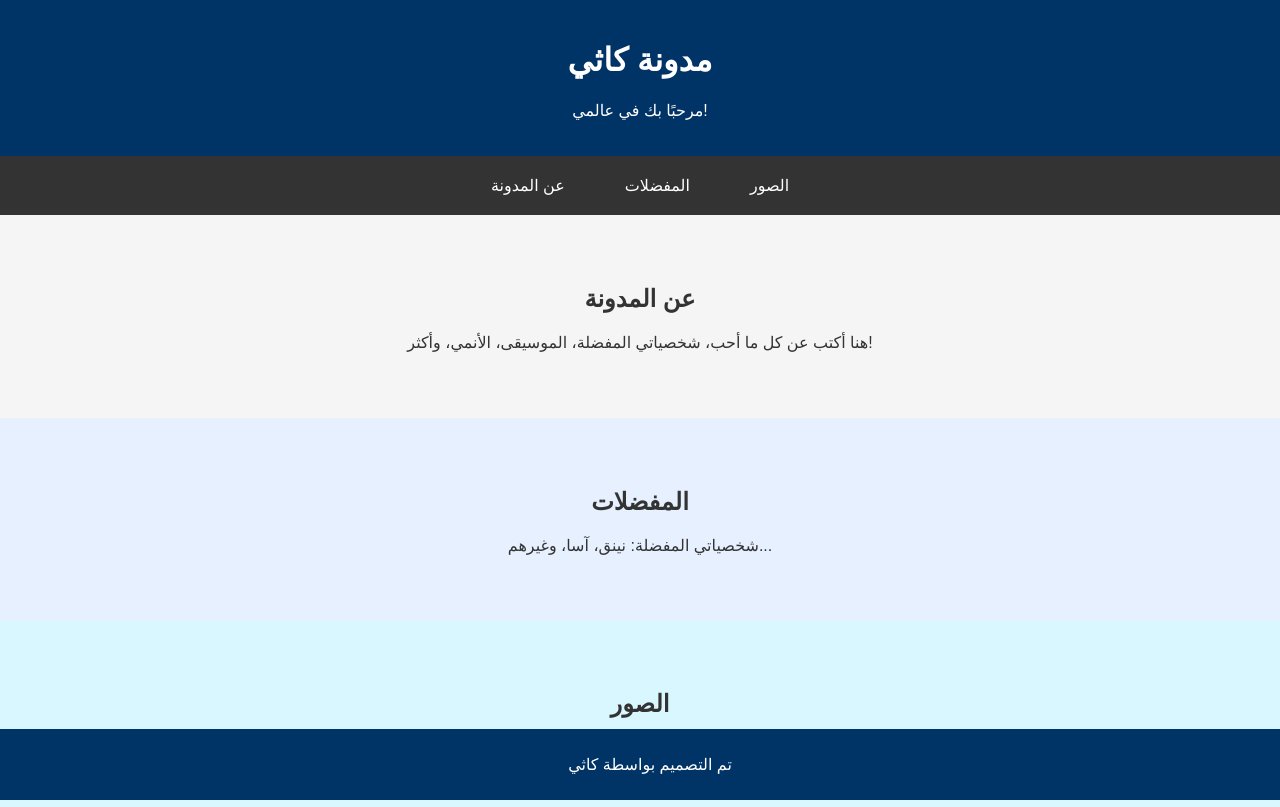
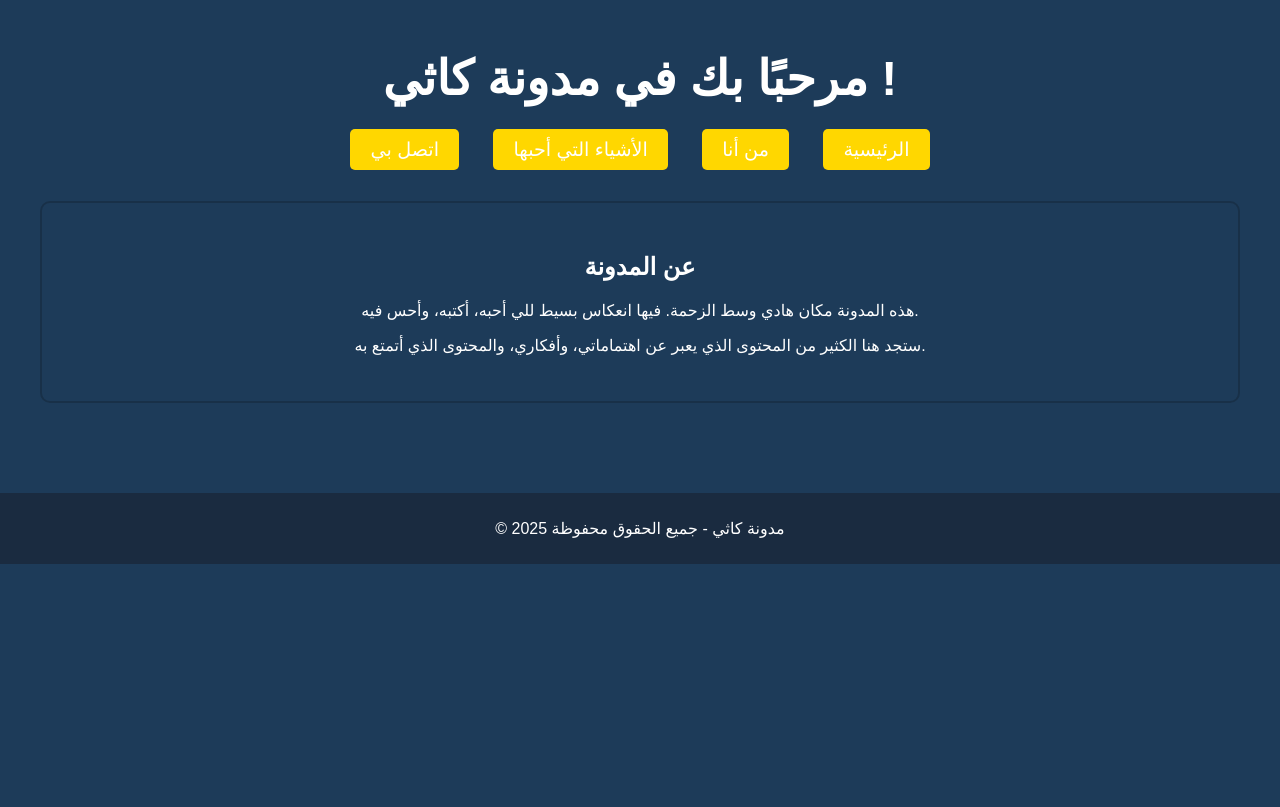
Before and after one commit to aszcutie/Cathy, a plain HTML site: page index.html in a window 1280 px wide. Drawn offline with Linux system fonts and the light colour scheme.

Commit message:
Update index.html

```diff
--- a/index.html
+++ b/index.html
@@ -6,104 +6,91 @@
     <title>مدونة كاثي</title>
     <style>
         body {
-      font-family: 'Arial', sans-serif;
-      background-color: #f5f5f5;
-      color: #333;
+            background-color: #1D3B59; /* كحلي */
+            color: #fff;
+            font-family: Arial, sans-serif;
             margin: 0;
             padding: 0;
-    }
-    header {
-      background-color: #003366; /* اللون الكحلي */
-      color: white;
-      padding: 20px;
             text-align: center;
         }
-    nav {
-      display: flex;
-      justify-content: center;
-      background-color: #333;
+
+        h1 {
+            font-family: 'Barada-Reqa', sans-serif;
+            font-size: 3em;
+            margin-top: 50px;
+        }
+
+        .container {
+            padding: 20px;
+        }
+
+        .content {
+            padding: 30px;
+            margin: 20px;
+            border: 2px solid rgba(0, 0, 0, 0.19);
+            border-radius: 10px;
+        }
+
+        .icon {
+            font-size: 2em;
+            margin: 10px;
+            color: #fff;
+        }
+
+        .footer {
+            margin-top: 50px;
             padding: 10px;
+            background-color: #1a2b40;
+            color: #fff;
         }
-    nav a {
-      color: white;
+
+        .nav a {
+            margin: 15px;
             text-decoration: none;
+            color: #fff;
+            font-size: 1.2em;
+        }
+
+        .nav {
+            margin-top: 20px;
+        }
+
+        .btn {
+            background-color: #FFD700;
+            color: #1D3B59;
             padding: 10px 20px;
-      margin: 0 10px;
+            text-decoration: none;
             border-radius: 5px;
-      transition: background-color 0.3s;
         }
-    nav a:hover {
-      background-color: #003366;
+
+        .btn:hover {
+            background-color: #FFC107;
         }
-    section {
-      padding: 50px;
-      text-align: center;
-    }
-    section#favorites {
-      background-color: #e6f0ff;
-    }
-    section#gallery {
-      background-color: #d9f7ff;
-    }
-    footer {
-      background-color: #003366;
-      color: white;
-      text-align: center;
-      padding: 10px;
-      position: fixed;
-      width: 100%;
-      bottom: 0;
-    }
-    .image-slider {
-      width: 100%;
-      display: flex;
-      justify-content: center;
-      overflow: hidden;
-    }
-    .image-slider img {
-      width: 100%;
-      transition: transform 1s ease;
-    }
-    .image-slider:hover img {
-      transform: scale(1.1);
-    }
+
     </style>
 </head>
 <body>
 
-<header>
-  <h1>مدونة كاثي</h1>
-  <p>مرحبًا بك في عالمي!</p>
-</header>
+    <h1>مرحبًا بك في مدونة كاثي !</h1>
 
-<nav>
-  <a href="#about">عن المدونة</a>
-  <a href="#favorites">المفضلات</a>
-  <a href="#gallery">الصور</a>
-</nav>
+    <div class="nav">
+        <a href="#" class="btn">الرئيسية</a>
+        <a href="#" class="btn">من أنا</a>
+        <a href="#" class="btn">الأشياء التي أحبها</a>
+        <a href="#" class="btn">اتصل بي</a>
+    </div>
 
-<section id="about">
+    <div class="container">
+        <div class="content">
             <h2>عن المدونة</h2>
-  <p>هنا أكتب عن كل ما أحب، شخصياتي المفضلة، الموسيقى، الأنمي، وأكثر!</p>
-</section>
+            <p>هذه المدونة مكان هادي وسط الزحمة. فيها انعكاس بسيط للي أحبه، أكتبه، وأحس فيه.</p>
+            <p>ستجد هنا الكثير من المحتوى الذي يعبر عن اهتماماتي، وأفكاري، والمحتوى الذي أتمتع به.</p>
+        </div>
+    </div>
 
-<section id="favorites">
-  <h2>المفضلات</h2>
-  <p>شخصياتي المفضلة: نينق، آسا، وغيرهم...</p>
-</section>
-
-<section id="gallery">
-  <h2>الصور</h2>
-  <div class="image-slider">
-    <img src="yourimage1.jpg" alt=" 1">
-    <img src="yourimage2.jpg" alt="صورة 2">
-    <img src="yourimage3.jpg" alt="صورة 3">
+    <div class="footer">
+        <p>© 2025 مدونة كاثي - جميع الحقوق محفوظة</p>
     </div>
-</section>
-
-<footer>
-  <p>تم التصميم بواسطة كاثي</p>
-</footer>
 
 </body>
 </html>
```
Lines whose indentation alone changed are shown as unchanged.
